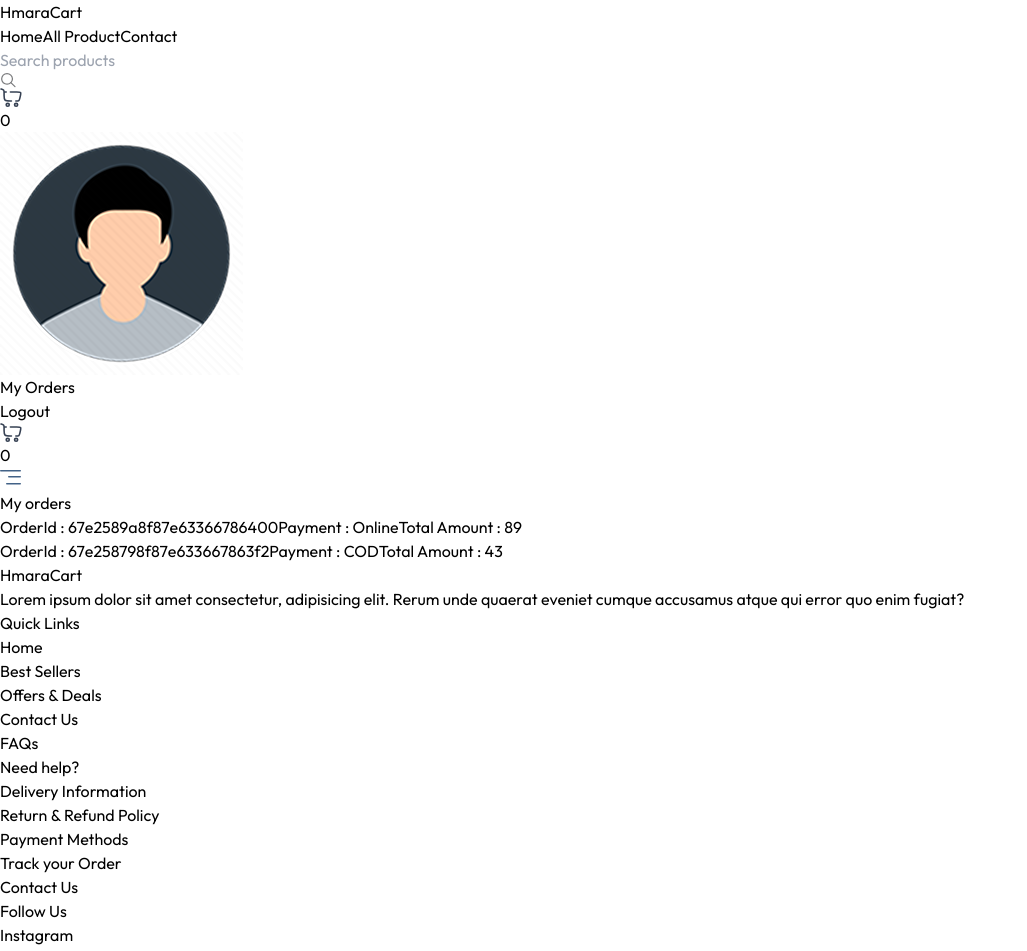
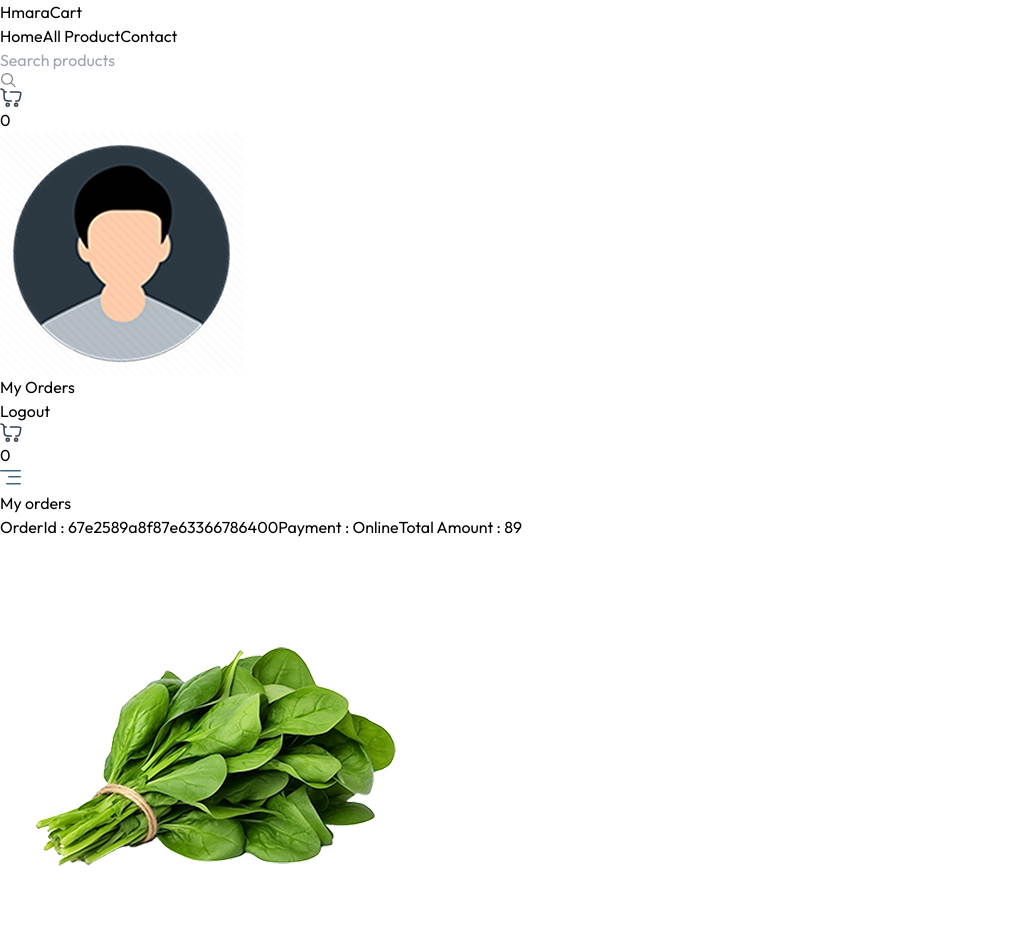
Before and after one commit to Hasnain-7860/HmaraCarts, a React (Vite) app in the folder project/: page /my-orders in a window 1280 px wide. Shown: the top 951 px of the page, without its empty margins (0-1027 px from the left). Built offline with nearby package versions, Linux system fonts and the light colour scheme; a web font is replaced by a local one.

Commit message:
orderdone

```diff
--- a/project/src/Pages/Cart.jsx
+++ b/project/src/Pages/Cart.jsx
@@ -75,7 +75,7 @@ const Cart = () => {
                         </div>
                         <p className="text-center">{currency}{product.offerPrice * product.quantity}</p>
                         <button onClick={()=>removeFromCart(product._id)} className="cursor-pointer mx-auto">
-                           <img className="inline-block w-6 h-6" src={assets.remove_icon} alt="remove" />
+                           <img className="inline-block w-6 h-6 " src ={assets.remove_icon} alt="remove"  />
                         </button>
                     </div>)
                 )}
--- a/project/src/Pages/MyOrders.jsx
+++ b/project/src/Pages/MyOrders.jsx
@@ -26,6 +26,15 @@ const MyOrders = () => {
                     <span>Payment : {order.paymentType}</span>
                     <span>Total Amount : {currency}{order.amount}</span>
                 </p>
+                {order.items.map((item, index)=>(
+                    <div>
+                        <div>
+                            <div>
+                                <img className='w-16 h-16' src={item.product.image[0]} alt="" />
+                            </div>
+                        </div>
+                    </div>
+                ))}
             </div>
         ))}
     </div>
```
